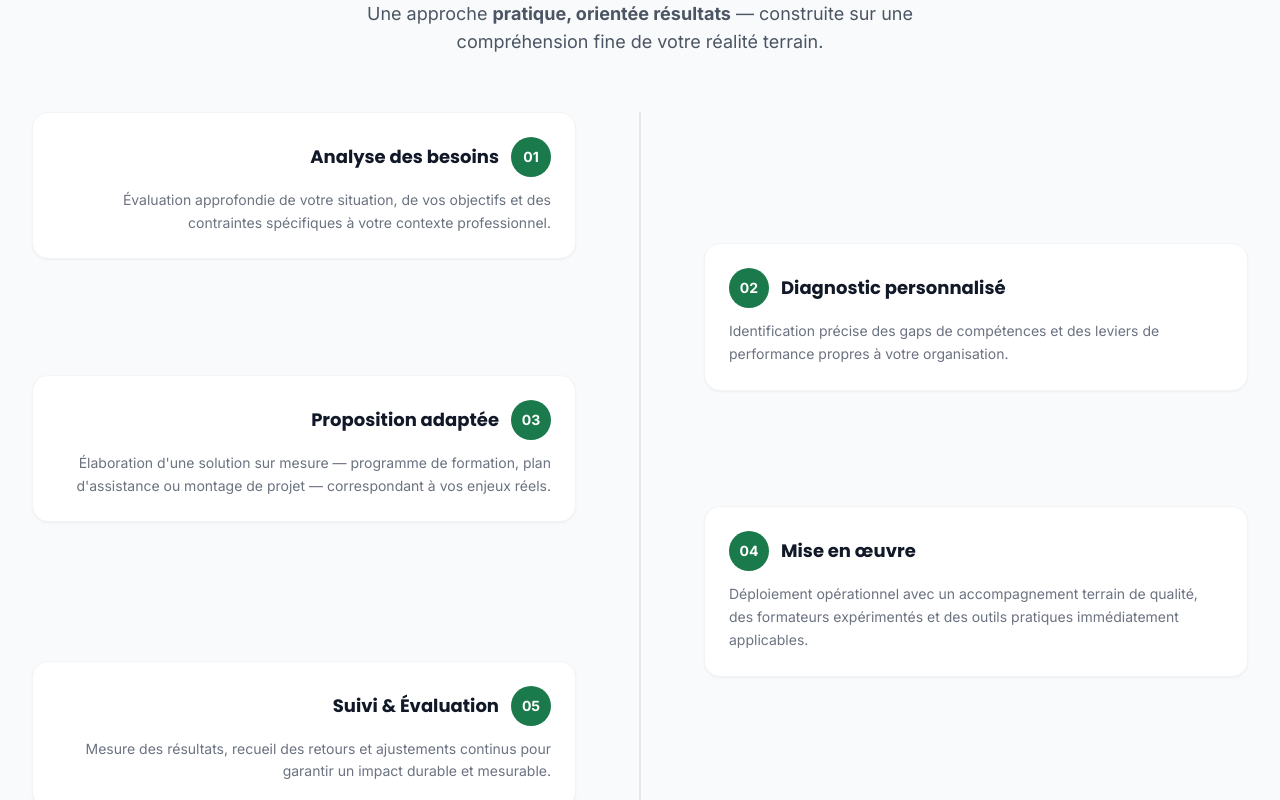
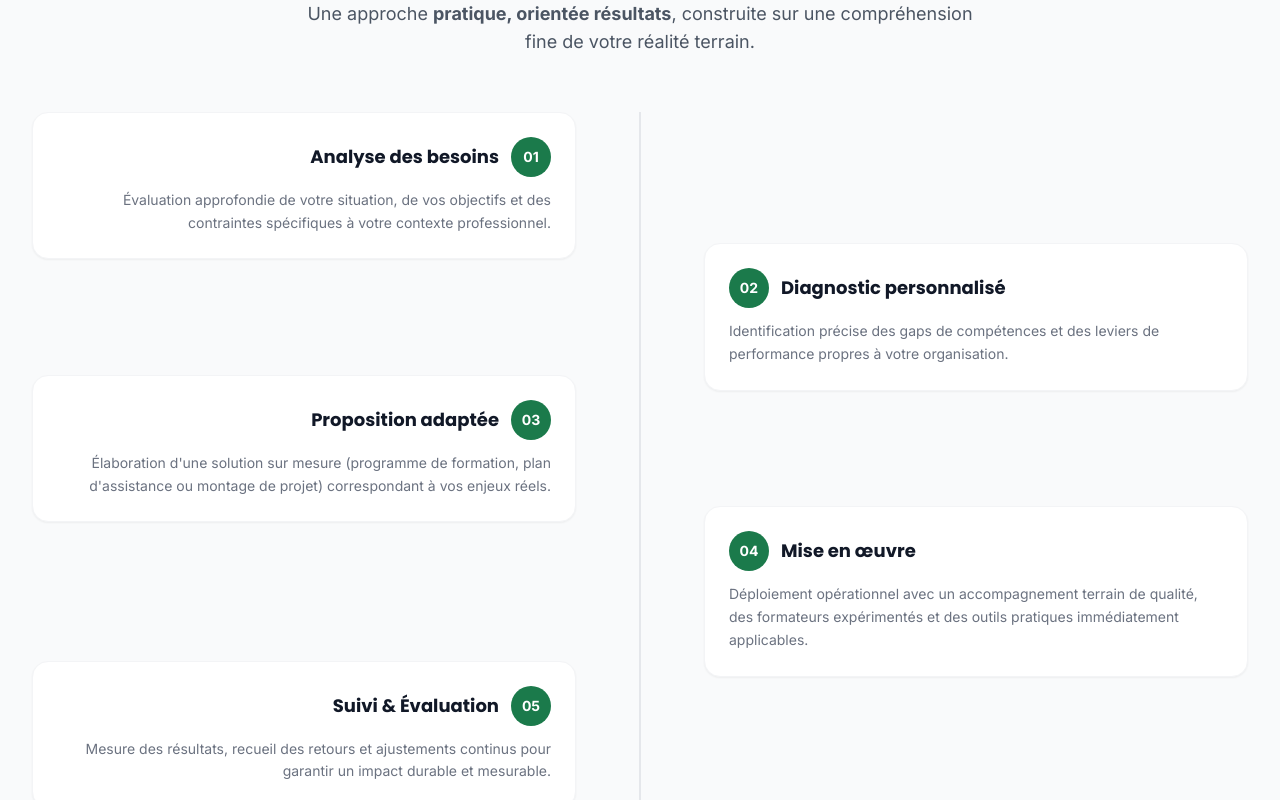
Before and after one commit to esperanceykouassi-bit/proj-esp, a React (Vite) app in the folder frontend/: page / in a window 1280 px wide. Shown: the part 3633-4433 px from the top of the page. Built offline with nearby package versions, Linux system fonts and the light colour scheme.

Commit message:
Retrait des tirets cadrat dans la section Methodologie

```diff
--- a/frontend/src/components/MethodologySection.jsx
+++ b/frontend/src/components/MethodologySection.jsx
@@ -14,7 +14,7 @@ const steps = [
   {
     num: '03',
     title: 'Proposition adaptée',
-    desc: "Élaboration d'une solution sur mesure — programme de formation, plan d'assistance ou montage de projet — correspondant à vos enjeux réels.",
+    desc: "Élaboration d'une solution sur mesure (programme de formation, plan d'assistance ou montage de projet) correspondant à vos enjeux réels.",
   },
   {
     num: '04',
@@ -39,7 +39,7 @@ export default function MethodologySection() {
           </span>
           <h2 className="section-title mt-2">Notre Méthodologie</h2>
           <p className="section-subtitle">
-            Une approche <strong>pratique, orientée résultats</strong> — construite sur une
+            Une approche <strong>pratique, orientée résultats</strong>, construite sur une
             compréhension fine de votre réalité terrain.
           </p>
         </FadeIn>
```
